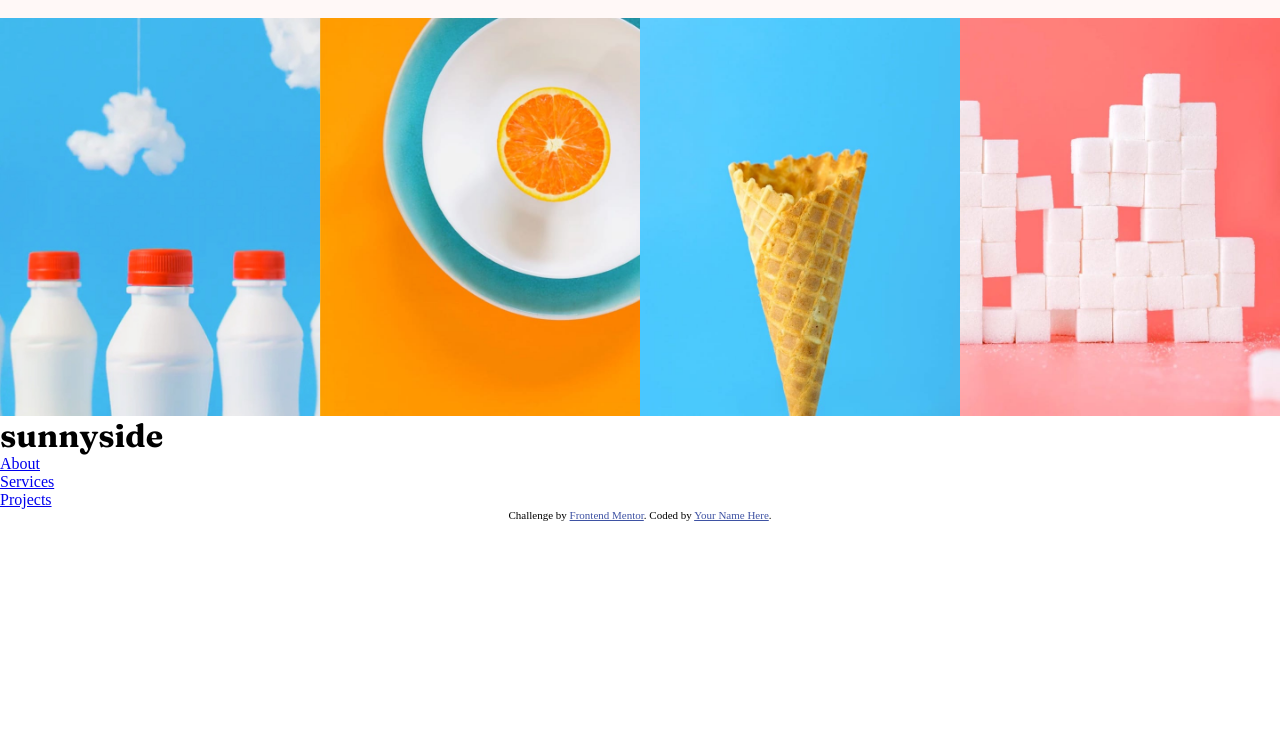
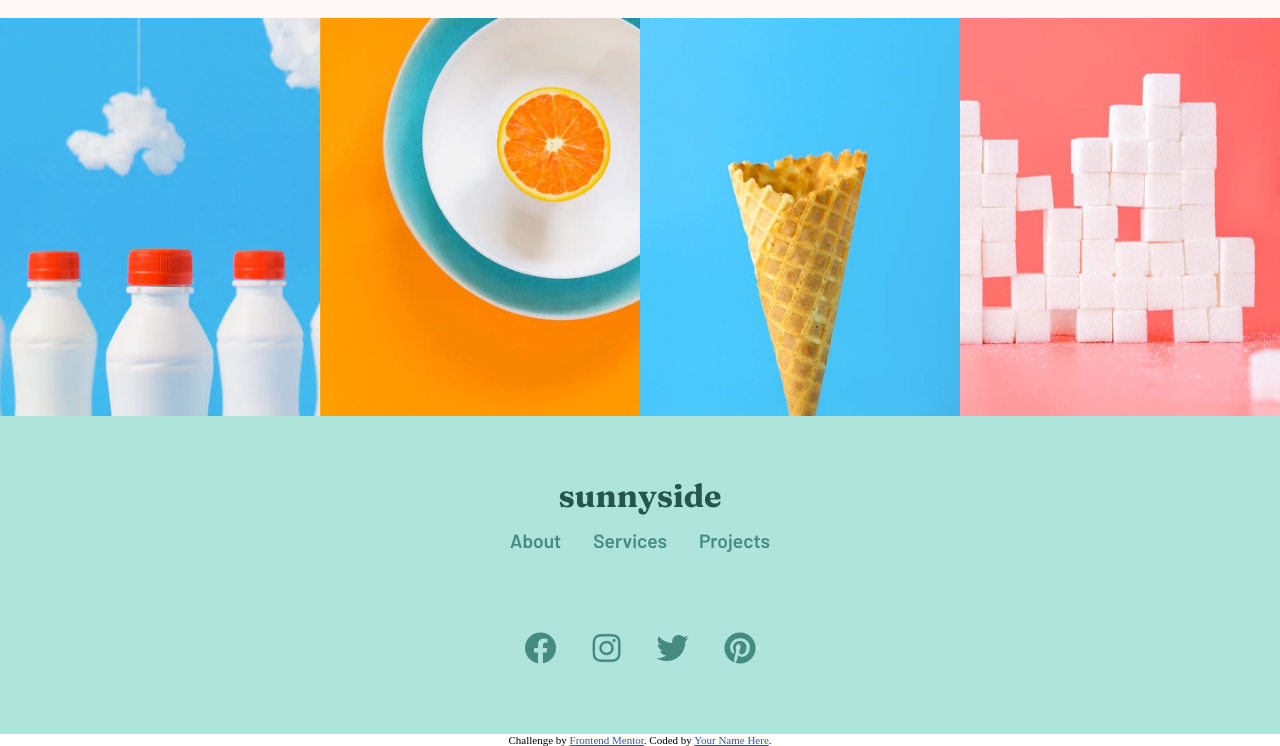
Before and after one commit to IkromBey/Sunny-side-agency-landing-page, a plain HTML site: page index.html in a window 1280 px wide. Shown: the part 3153-3899 px from the top of the page. Before the commit the page ends 3674 px from the top, so only its background shows below. Drawn offline with Linux system fonts and the light colour scheme.

Commit message:
design footer section

```diff
--- a/css/style.css
+++ b/css/style.css
@@ -279,3 +279,47 @@ header {
   width: 25%;
   height: auto;
 }
+
+/* FOOTER */
+footer {
+background: hsl(168deg 50% 79%);
+}
+.footer-logo {
+  padding: 70px 0;
+  display: flex;
+  flex-direction: column;
+  align-items: center;
+  justify-content: center;
+}
+.footer-logo__title {
+padding-bottom: 1rem;
+color: hsl(167, 40%, 24%);
+font-family: "Fraunces", serif;
+font-size: 2rem;
+font-weight: 500;
+margin-bottom: .5rem;
+line-height: 1.2rem;
+}
+.footer-nav__navbar {
+  display: flex;
+  flex-direction: row;
+  padding-bottom: 3rem;
+}
+.footer-nav__navbar li {
+  list-style-type: none;
+}
+.footer-nav__navbar a {
+  font-size: 1.2rem;
+  font-family: "Barlow", sans-serif;
+  text-decoration: none;
+  padding: .5rem 1rem;
+  color: hsl(168, 34%, 41%);
+  font-weight: 600;
+}
+.social {
+  padding-top: 2rem;
+}
+.social i {
+ color: hsl(168, 34%, 41%);
+ padding: 0 1rem;
+}
--- a/index.html
+++ b/index.html
@@ -4,9 +4,12 @@
   <meta charset="UTF-8">
   <meta name="viewport" content="width=device-width, initial-scale=1.0"> <!-- displays site properly based on user's device -->
 
-  <link rel="icon" type="image/png" sizes="32x32" href="./images/favicon-32x32.png">
- <link href="https://fonts.googleapis.com/css2?family=Barlow:wght@600&family=Fraunces:wght@700;900&display=swap"
-   rel="stylesheet">
+<link rel="icon" type="image/png" sizes="32x32" href="./images/favicon-32x32.png">
+<link href="https://fonts.googleapis.com/css2?family=Barlow:wght@600&family=Fraunces:wght@700;900&display=swap"
+  rel="stylesheet">
+  <link rel="stylesheet" href="https://cdnjs.cloudflare.com/ajax/libs/font-awesome/5.15.3/css/all.min.css"
+  integrity="sha512-iBBXm8fW90+nuLcSKlbmrPcLa0OT92xO1BIsZ+ywDWZCvqsWgccV3gFoRBv0z+8dLJgyAHIhR35VZc2oM/gI1w=="
+  crossorigin="anonymous" referrerpolicy="no-referrer" />
 
   <link rel="stylesheet" href="css/style.css">
 
@@ -171,7 +174,10 @@
         </ul>
       </nav>
       <div class="social">
-
+        <i class="fab fa-facebook fa-2x" aria-hidden="true"></i>
+        <i class="fab fa-instagram fa-2x" aria-hidden="true"></i>
+        <i class="fab fa-twitter fa-2x" aria-hidden="true"></i>
+        <i class="fab fa-pinterest fa-2x" aria-hidden="true"></i>
       </div>
     </div>
   </footer>
```
